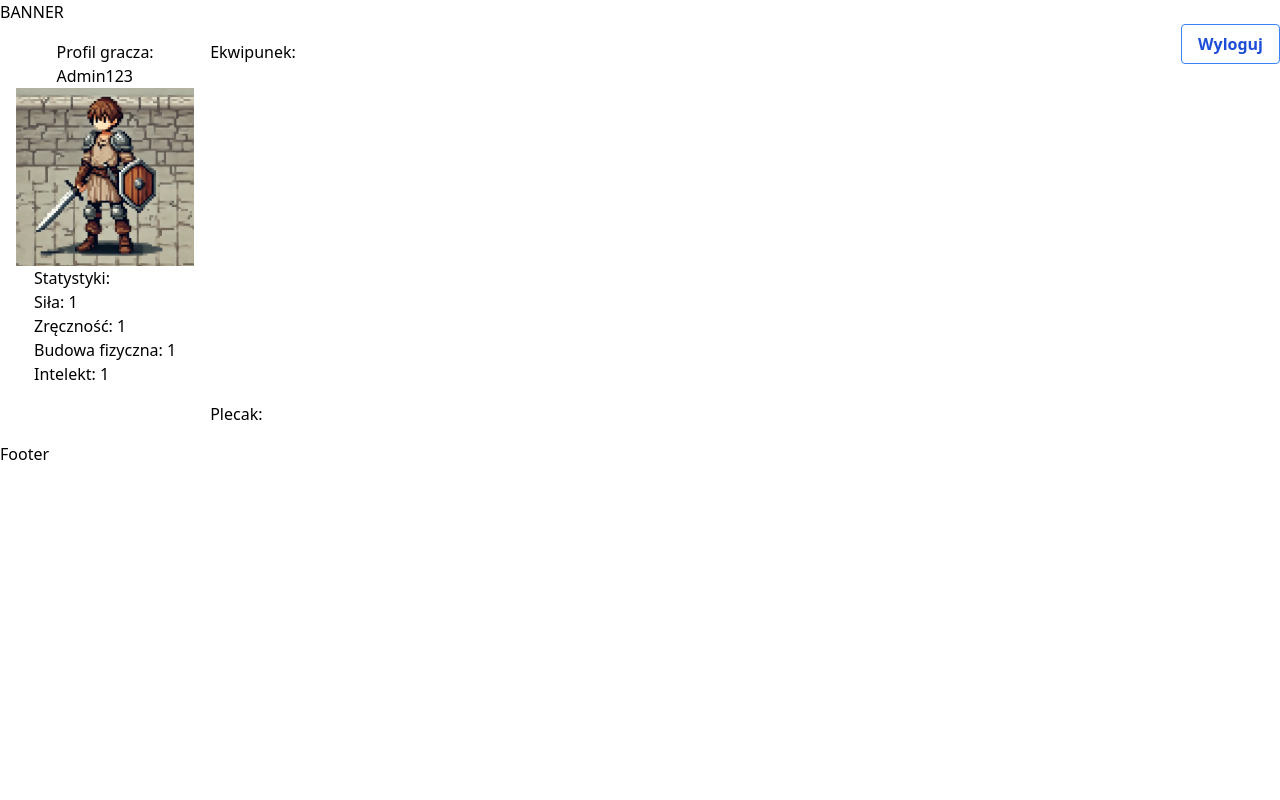
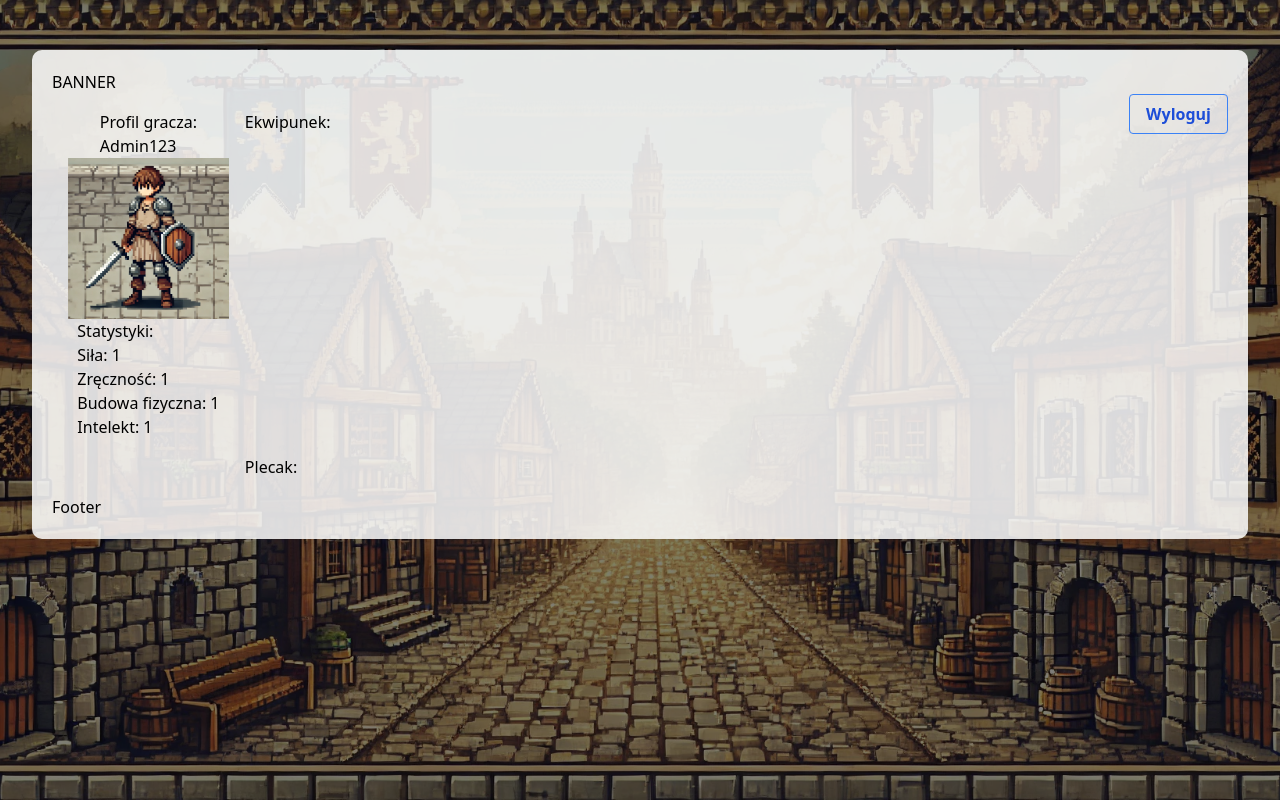
Before and after one commit to Exhil95/klon_gladiatusa, a Django app: page /user_profile/ in a window 1280 px wide. Run offline with Django 5.2, Linux system fonts and the light colour scheme; a user stored in the database is signed in; data comes from the database, SQL or seed files in the repository; both versions use the stored data as it was after the commit; some libraries are stand-ins or nearby versions.

Commit message:
Dodanie stylów CSS dla tła oraz struktury strony w base.html

```diff
--- a/klon/static/css/custom.css
+++ b/klon/static/css/custom.css
@@ -0,0 +1,26 @@
+body {
+    background: url('/static/images/background.jpg') no-repeat center center fixed;
+    background-size: cover;
+    color: black;
+}
+
+.overlay {
+    position: fixed;
+    top: 0;
+    left: 0;
+    width: 100%;
+    height: 100%;
+    background: rgba(0, 0, 0, 0.5);
+    z-index: 0;
+}
+
+
+.content {
+    position: relative;
+    z-index: 1;
+    background: rgba(255, 255, 255, 0.85);
+    margin: 50px auto;
+    padding: 20px;
+    max-width: 95%;
+    border-radius: 10px;
+}
--- a/klon/templates/base.html
+++ b/klon/templates/base.html
@@ -9,16 +9,19 @@
 
     <!-- Alpine + HTMX + TAILWIND + CUSTOM -->
     <script src="https://cdn.tailwindcss.com"></script>
-    <link href="{% static 'css/custom.css' %}" rel="stylesheet" />
+    <link  rel="stylesheet" href="{% static 'css/custom.css' %}" />
     <script defer src="{% static 'js/alpine.min.js' %}"></script>
     <script src="{% static 'js/htmx.min.js' %}"></script>
 
     {% block extra_head %} {% endblock %}
   </head>
   <body>
-    {% block banner_up %} {% endblock %}
-    {% block navbar %} {% endblock %}
-    {% block content %} {% endblock %}
-    {% block footer %} {% endblock %}
+    <div class="overlay"></div>
+    <div class="content">
+      {% block banner_up %} {% endblock %}
+      {% block navbar %} {% endblock %}
+      {% block content %} {% endblock %}
+      {% block footer %} {% endblock %}
+    </div>
   </body>
 </html>
```
Also changed, not shown: klon/db.sqlite3, klon/static/images/background.jpg (added).
